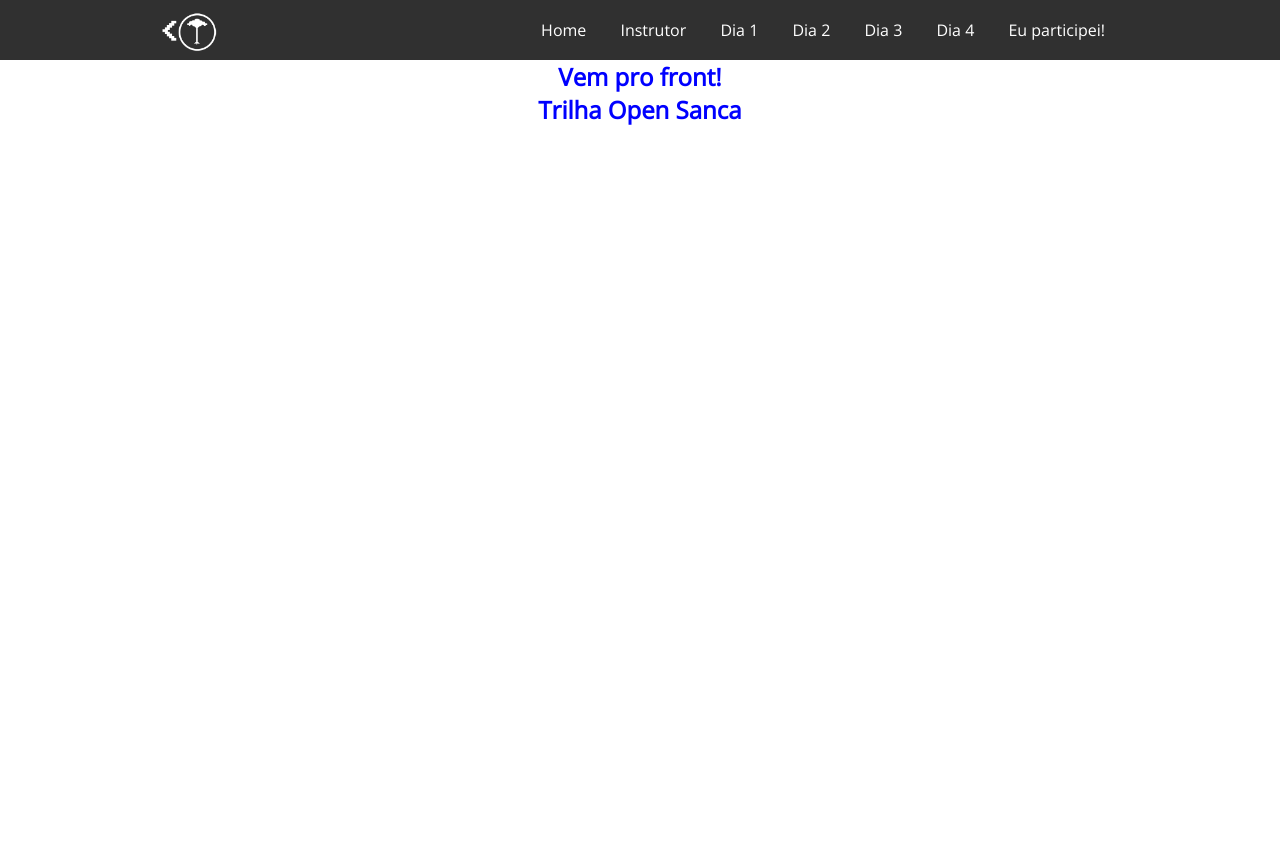
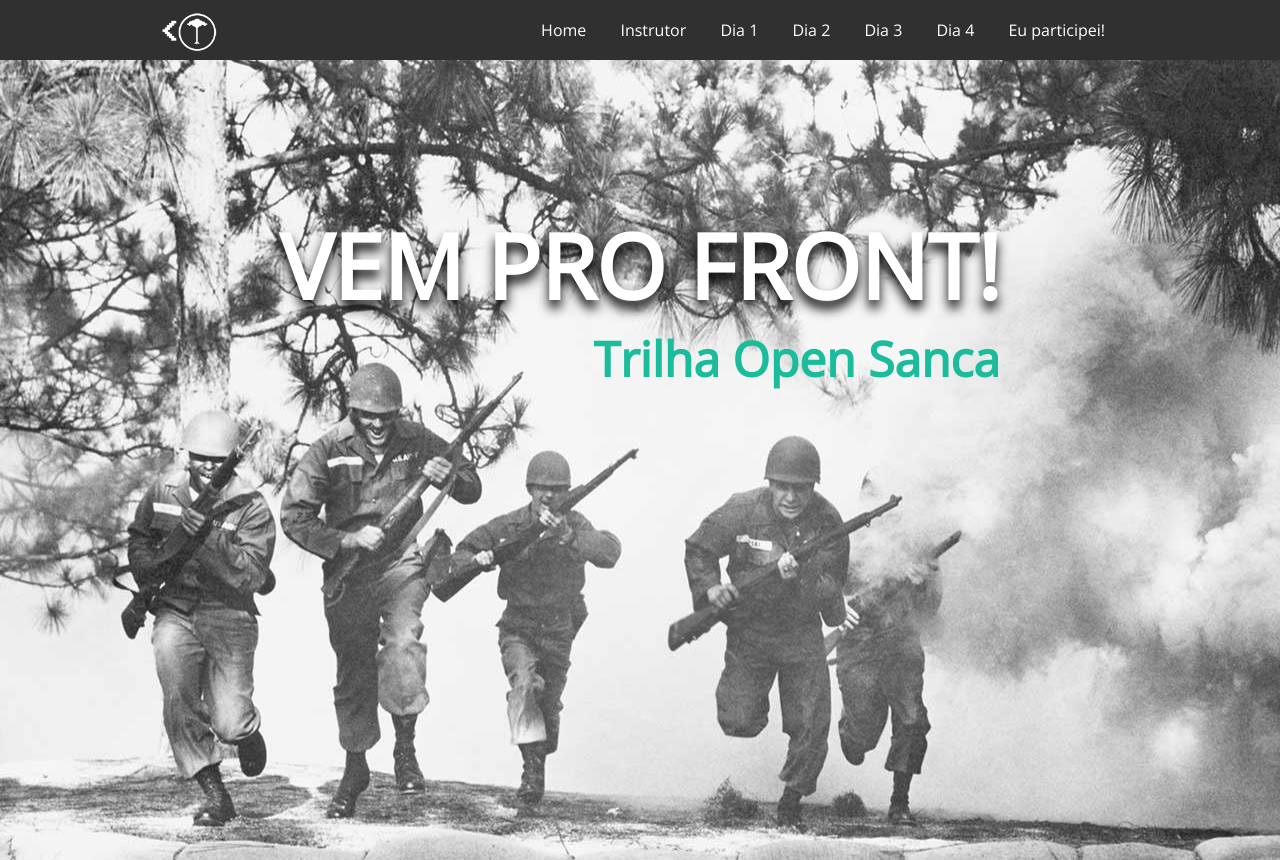
Before and after one commit to MauricioAlmeida/front-end, a plain HTML site: page project/index.html in a window 1280 px wide. Shown: the top 860 px of the page. Drawn offline with nearby package versions, Linux system fonts and the light colour scheme.

Commit message:
configured the style for the Home page - loads the background image and formats the fonts.

```diff
--- a/project/css/styles.css
+++ b/project/css/styles.css
@@ -67,3 +67,25 @@ html, body {
 	text-align: center;
 	color: #0000ff;
 }
+
+.home {
+    /* loads the background image from the images folder */
+	background-image: url('../images/vem-pro-front-background.jpg');
+	background-repeat: no-repeat;
+	background-position: 40% 10%;
+}
+
+	.title-home {
+		font-size: 5.6em;
+		color: #ffffff;
+		text-shadow: 0 8px 12px #000000;
+		text-transform: uppercase;
+		padding-top: 15%;
+	}
+
+	.subtitle-home {
+		font-size: 3em;
+		color: #1abc9c;
+		text-align: right;
+		margin-right: 120px;
+	}
```
